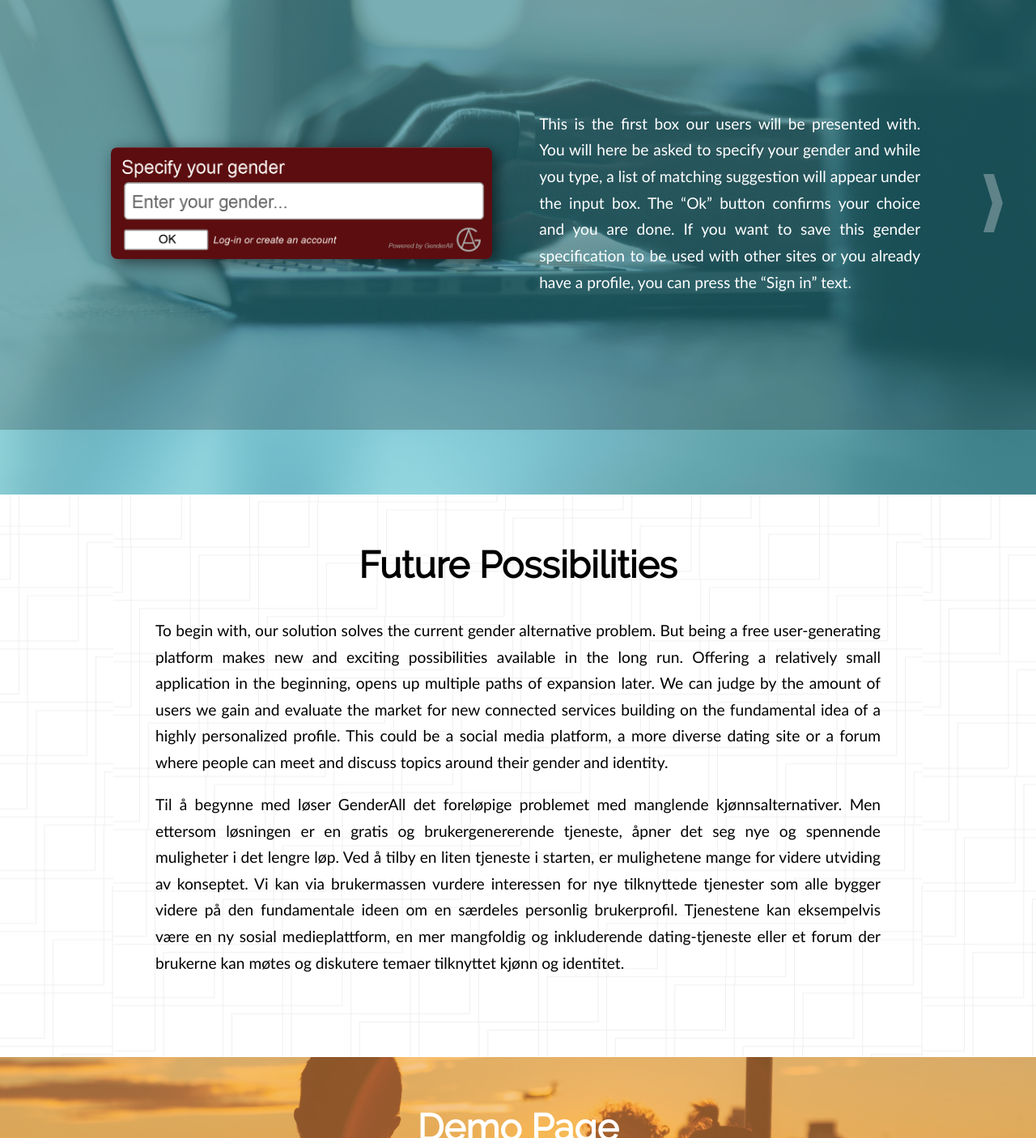
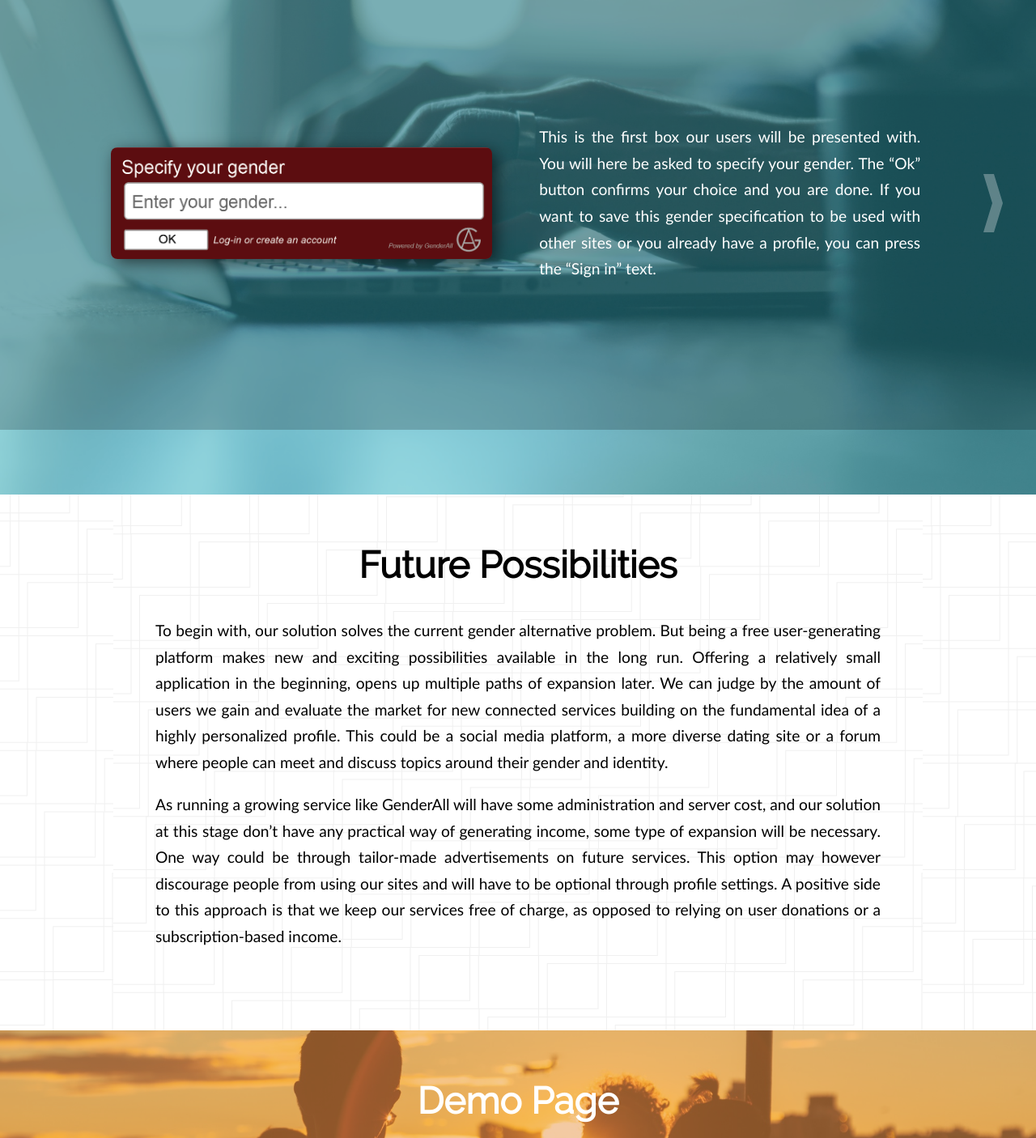
Before and after one commit to Gipphe/final-project, a plain HTML site: page index.html in a window 1280 px wide. Shown: the part 2700-4106 px from the top of the page at 81% size. Drawn offline with Linux system fonts and the light colour scheme.

Commit message:
Corrections to texts

```diff
--- a/index.html
+++ b/index.html
@@ -165,10 +165,10 @@
 						</div>
 						<div class="right">
 							<div class="en">
-								This is the first box our users will be presented with. You will here be asked to specify your gender and while you type, a list of matching suggestion will appear under the input box. The “Ok” button confirms your choice and you are done. If you want to save this gender specification to be used with other sites or you already have a profile, you can press the “Sign in” text.
+								This is the first box our users will be presented with. You will here be asked to specify your gender. The “Ok” button confirms your choice and you are done. If you want to save this gender specification to be used with other sites or you already have a profile, you can press the “Sign in” text.
 							</div>
 							<div class="no">
-								Dette er det første bildet våre brukere vil møte på. Mens du her spesifiserer ditt kjønn, vil passende forslag bli foreslått under. “Ok” knappen bekrefter valget ditt og du er ferdig. Om du ønsker å lagre din kjønnsspesifikasjon slik at den kan brukes på andre sider, eller du allerede har en profil, kan du trykke “Eller logg inn med din profil”.
+								Dette er det første bildet våre brukere vil møte på. Her vil du spesifisere ditt kjønn. “Ok” knappen bekrefter valget ditt og du er ferdig. Om du ønsker å lagre din kjønnsspesifikasjon slik at den kan brukes på andre sider, eller du allerede har en profil, kan du trykke “Eller logg inn med din profil”.
 							</div>
 						</div>
 					</div>
@@ -264,7 +264,7 @@
 					To begin with, our solution solves the current gender alternative problem. But being a free user-generating platform makes new and exciting possibilities available in the long run. Offering a relatively small application in the beginning, opens up multiple paths of expansion later. We can judge by the amount of users we gain and evaluate the market for new connected services building on the fundamental idea of a highly personalized profile. This could be a social media platform, a more diverse dating site or a forum where people can meet and discuss topics around their gender and identity.
 				</p>
 				<p>
-					Til å begynne med løser GenderAll det foreløpige problemet med manglende kjønnsalternativer. Men ettersom løsningen er en gratis og brukergenererende tjeneste, åpner det seg nye og spennende muligheter i det lengre løp. Ved å tilby en liten tjeneste i starten, er mulighetene mange for videre utviding av konseptet. Vi kan via brukermassen vurdere interessen for nye tilknyttede tjenester som alle bygger videre på den fundamentale ideen om en særdeles personlig brukerprofil. Tjenestene kan eksempelvis være en ny sosial medieplattform, en mer mangfoldig og inkluderende dating-tjeneste eller et forum der brukerne kan møtes og diskutere temaer tilknyttet kjønn og identitet.
+					As running a growing service like GenderAll will have some administration and server cost, and our solution at this stage don’t have any practical way of generating income, some type of expansion will be necessary. One way could be through tailor-made advertisements on future services. This option may however discourage people from using our sites and will have to be optional through profile settings. A positive side to this approach is that we keep our services free of charge, as opposed to relying on user donations or a subscription-based income.
 				</p>
 			</div>
 			<div class="no" lang="no">
```
